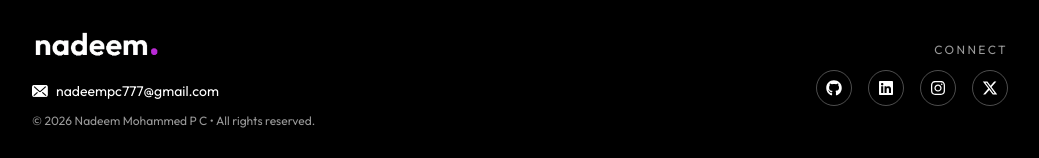
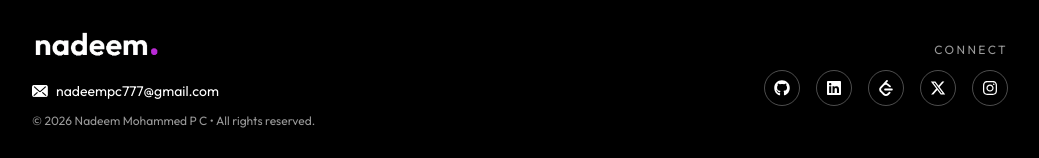
Before and after one commit to Nadeem-pc/nadeem-portfolio, a Next.js app: page / in a window 1280 px wide. Shown: the part 3069-3227 px from the top of the page, without its empty margins (120-1159 px from the left). Built offline with nearby package versions, Linux system fonts and the light colour scheme; no server answers; a web font is replaced by a local one.

Commit message:
feat(footer): add LeetCode profile link

```diff
--- a/components/Footer.jsx
+++ b/components/Footer.jsx
@@ -1,5 +1,6 @@
 import { FaGithub, FaLinkedin, FaInstagram } from "react-icons/fa";
 import { FaXTwitter } from "react-icons/fa6";
+import { SiLeetcode } from "react-icons/si";
 
 export default function Footer() {
     return (
@@ -54,13 +55,13 @@ export default function Footer() {
                         </li>
                         <li>
                             <a
-                                href="https://www.instagram.com/i.nadeeem/"
+                                href="https://leetcode.com/u/NadeemMohammed"
                                 target="_blank"
                                 rel="noreferrer"
-                                aria-label="Instagram"
+                                aria-label="LeetCode"
                                 className="w-9 h-9 rounded-full border border-gray-300 dark:border-white/30 flex items-center justify-center hover:bg-gray-100 dark:hover:bg-darkHover transition"
                             >
-                                <FaInstagram className="w-4 h-4" />
+                                <SiLeetcode className="w-4 h-4" />
                             </a>
                         </li>
                         <li>
@@ -74,6 +75,17 @@ export default function Footer() {
                                 <FaXTwitter className="w-4 h-4" />
                             </a>
                         </li>
+                        <li>
+                            <a
+                                href="https://www.instagram.com/i.nadeeem"
+                                target="_blank"
+                                rel="noreferrer"
+                                aria-label="Instagram"
+                                className="w-9 h-9 rounded-full border border-gray-300 dark:border-white/30 flex items-center justify-center hover:bg-gray-100 dark:hover:bg-darkHover transition"
+                            >
+                                <FaInstagram className="w-4 h-4" />
+                            </a>
+                        </li>
                     </ul>
                 </div>
 
```
